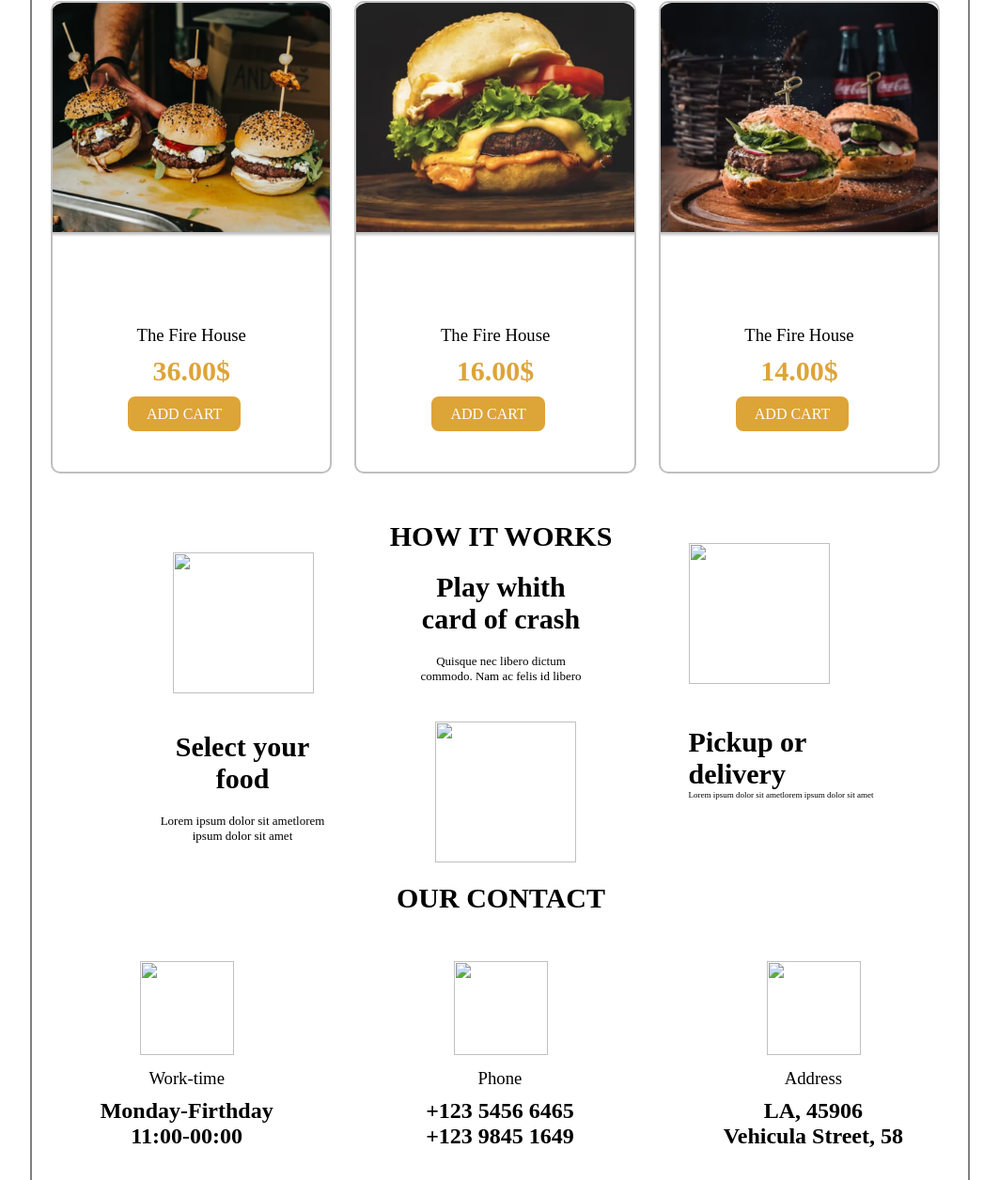
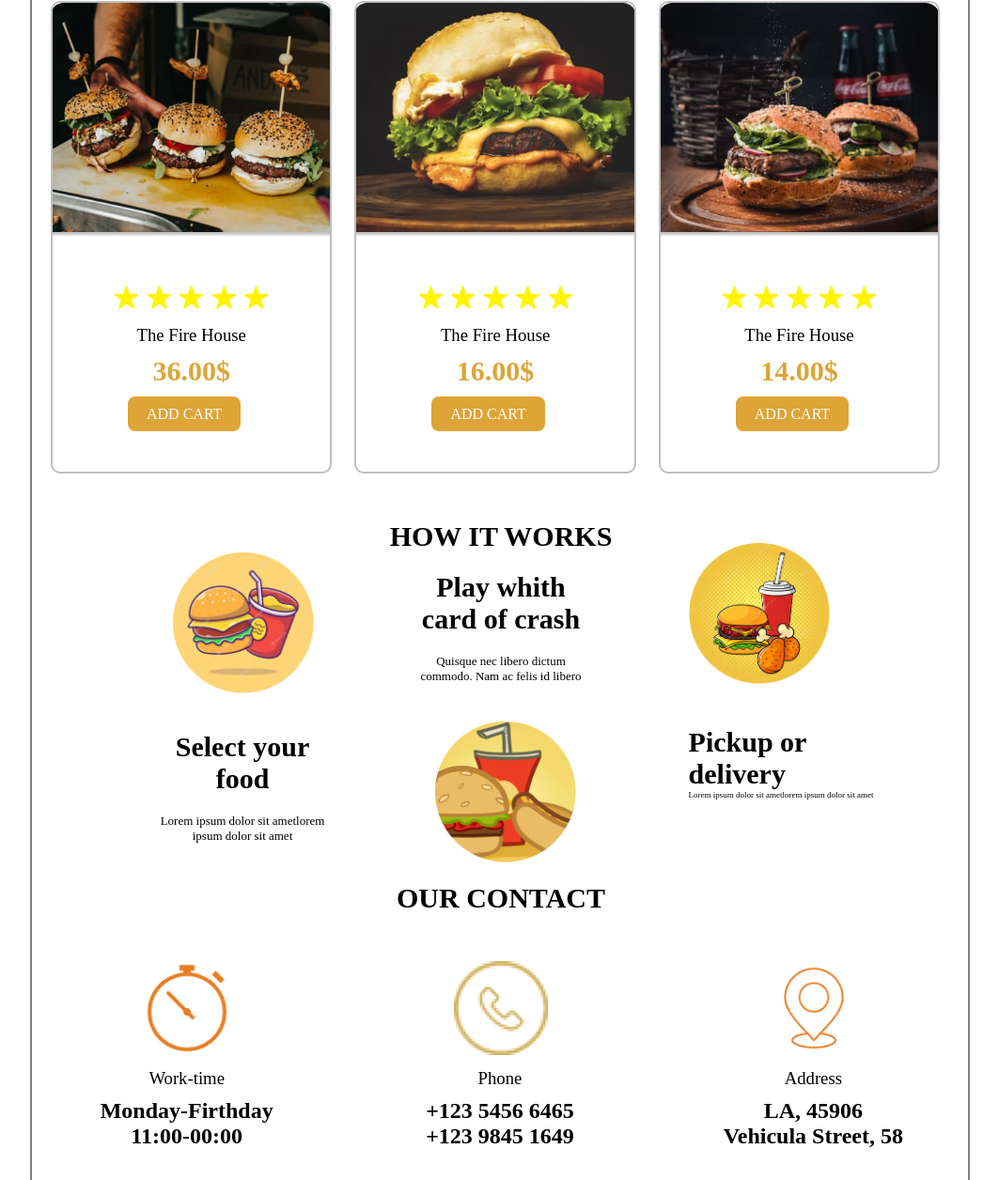
Before and after one commit to muzaffarvosilov/American_foods, a plain HTML site: page index.html in a window 1280 px wide. Shown: the part 2391-3647 px from the top of the page at 94% size, without its empty margins (148-1211 px from the left). Drawn offline with Linux system fonts and the light colour scheme; files whose address does not match are found by name.

Commit message:
Update index.html

```diff
--- a/index.html
+++ b/index.html
@@ -58,7 +58,7 @@
                      <h3 class="h3">15$</h3>
                      <a class="buy" href="">BUY NOW</a>
             </div>
-            <img class="img4" src="img/image4.png" alt="">
+            <img class="img4" src="image4.png" alt="">
             <div class="chick">
                 <h1>CHICKEN</h1>
                 <h3>BURGER</h3>
@@ -67,7 +67,7 @@
                      <h3 class="h3">21$</h3>
                      <a class="buy" href="">BUY NOW</a>
             </div>
-            <img class="img5" src="img/image5.png" alt="">
+            <img class="img5" src="image5.png" alt="">
             <div class="classic">
                 <h1>CLASSIC</h1>
                 <h3>BIG BURGER</h3>
@@ -78,71 +78,71 @@
             </div>
             <h1 class="our">OUR PRODUCTS</h1>
             <div class="ikki">
-                <h1 class="star"><img src="img/Star.png" alt="">
-                    <img src="img/Star.png" alt="">
-                    <img src="img/Star.png" alt="">
-                    <img src="img/Star.png" alt="">
-                    <img src="img/Star.png" alt=""></h1>
+                <h1 class="star"><img src="Star.png" alt="">
+                    <img src="Star.png" alt="">
+                    <img src="Star.png" alt="">
+                    <img src="Star.png" alt="">
+                    <img src="Star.png" alt=""></h1>
                     <h3>The Fire House</h3>
                     <h1>36.00$</h1>
                     <div><a href="">ADD CART</a></div>
             </div>
             <div class="uch">
-                <h1 class="star"><img src="img/Star.png" alt="">
-                    <img src="img/Star.png" alt="">
-                    <img src="img/Star.png" alt="">
-                    <img src="img/Star.png" alt="">
-                    <img src="img/Star.png" alt=""></h1>
+                <h1 class="star"><img src="Star.png" alt="">
+                    <img src="Star.png" alt="">
+                    <img src="Star.png" alt="">
+                    <img src="Star.png" alt="">
+                    <img src="Star.png" alt=""></h1>
                     <h3>The Fire House</h3>
                     <h1>16.00$</h1>
                     <div><a href="">ADD CART</a></div>
             </div>
             <div class="tort">
-                <h1 class="star"><img src="img/Star.png" alt="">
-                    <img src="img/Star.png" alt="">
-                    <img src="img/Star.png" alt="">
-                    <img src="img/Star.png" alt="">
-                    <img src="img/Star.png" alt=""></h1>
+                <h1 class="star"><img src="Star.png" alt="">
+                    <img src="Star.png" alt="">
+                    <img src="Star.png" alt="">
+                    <img src="Star.png" alt="">
+                    <img src="Star.png" alt=""></h1>
                     <h3>The Fire House</h3>
                     <h1>14.00$</h1>
                     <div><a href="">ADD CART</a></div>
             </div>
             <h1 class="how">HOW IT WORKS</h1>
-            <img class="img9" src="img/image9.png" alt="">
+            <img class="img9" src="image9.png" alt="">
             <h1 class="play">Play whith <br> card of crash </h1>
             <p class="quis">Quisque nec libero dictum <br> commodo. Nam ac felis id
                 libero</p>
-                <img class="img10" src="img/image10.png" alt="">
+                <img class="img10" src="image10.png" alt="">
                 <h1 class="select">Select your <br> food</h1>
                 <p class="lor">Lorem ipsum dolor sit ametlorem <br>
                      ipsum dolor sit amet</p>
-                     <img class="img11" src="img/image11.png" alt="">
+                     <img class="img11" src="image11.png" alt="">
                      <h1 class="pickup">Pickup or <br> delivery</h1>
                      <p class="lorem">Lorem ipsum dolor sit ametlorem
                          ipsum dolor sit amet</p> <br>
                          <h1 class="ourc">OUR CONTACT</h1>
                          <div class="time">
-                            <img class="soat" src="img/time.png" alt="">
+                            <img class="soat" src="time.png" alt="">
                             <h3>Work-time</h3>
                             <h2>Monday-Firthday</h2>
                             <h2>11:00-00:00</h2>
                          </div>
 
                          <div class="phone">
-                            <img class="tel" src="img/phone.png" alt="">
+                            <img class="tel" src="phone.png" alt="">
                             <h3>Phone</h3>
                             <h2>+123 5456 6465</h2>
                             <h2>+123 9845 1649</h2>
                          </div>
                          <div class="adres">
-                            <img class="location" src="img/location.png" alt="">
+                            <img class="location" src="location.png" alt="">
                             <h3>Address</h3>
                             <h2>LA, 45906 <br> Vehicula Street, 58</h2>
                          </div>
-                         <img class="locationincart" src="img/locationincart.png" alt="">
+                         <img class="locationincart" src="locationincart.png" alt="">
                          <h3 style="text-align: center; margin-top: 40px;">FOLLOW ON INSTAGRAM</h3>
                          <div class="insta">
-                            <img src="img/instagram.png" alt="">
+                            <img src="instagram.png" alt="">
                             <h3 class="burgoss">@BURGOS_CAFEE</h3>
                          </div>
 
```
